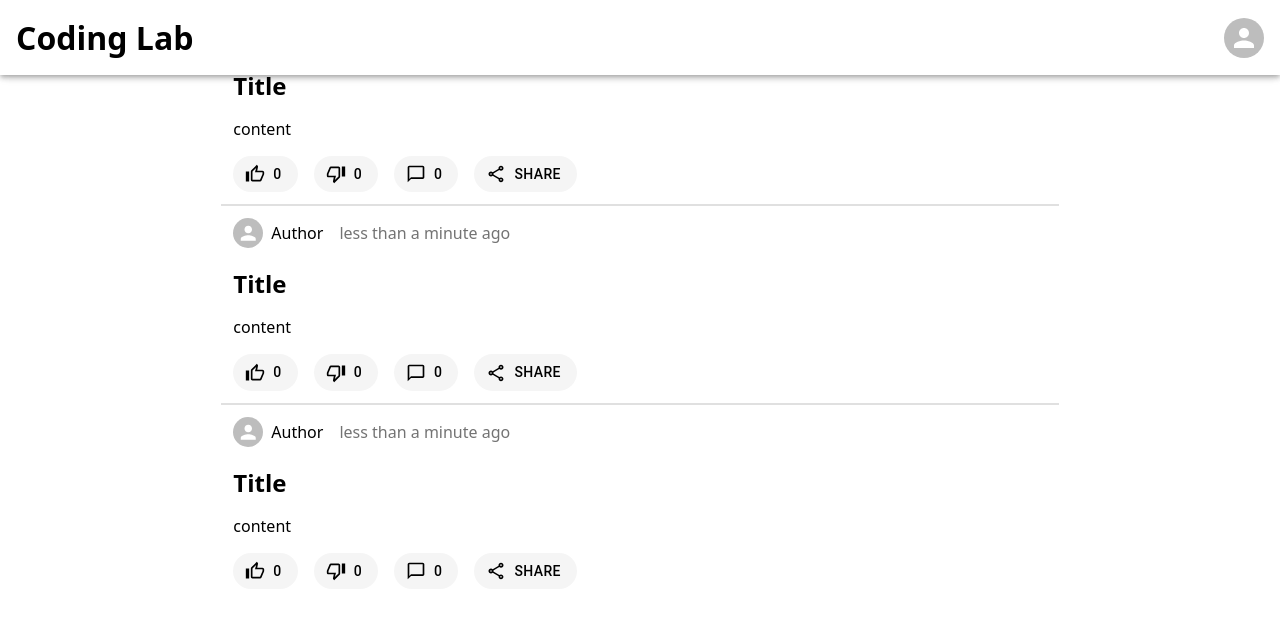
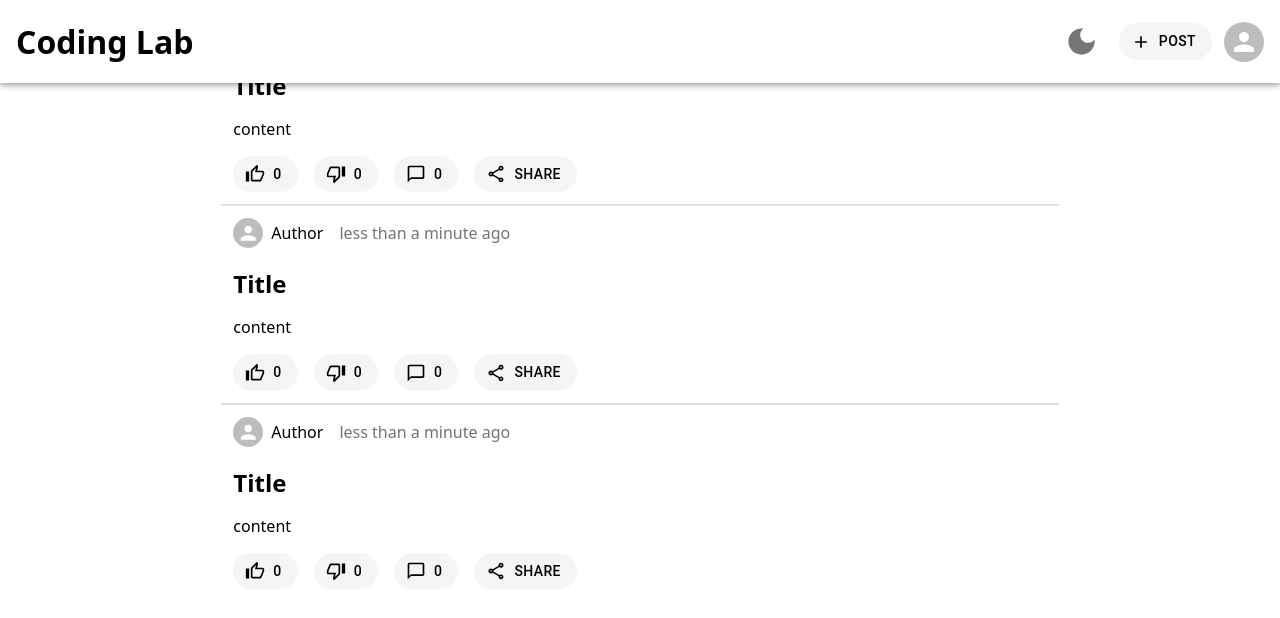
Before and after one commit to abiriadev/coding-lab, a React (Vite) app in the folder apps/frontend/: page / in a window 1280 px wide. Shown: the top 618 px of the page. Built offline with nearby package versions, Linux system fonts and the light colour scheme.

Commit message:
feat: add buttons

```diff
--- a/apps/frontend/src/components/AppBar.tsx
+++ b/apps/frontend/src/components/AppBar.tsx
@@ -1,4 +1,10 @@
-import { Avatar, AppBar as MuiAppBar } from '@mui/material'
+import { DarkMode, Add } from '@mui/icons-material'
+import {
+	Avatar,
+	IconButton,
+	AppBar as MuiAppBar,
+} from '@mui/material'
+import { RoundButton } from './RoundButton'
 
 export interface AppBarProps {
 	position?:
@@ -16,9 +22,14 @@ export const AppBar = ({ position }: AppBarProps) => {
 			color="inherit"
 			className="p-4"
 		>
-			<div className="flex justify-start items-center">
+			<div className="flex justify-start items-center gap-3">
 				<h1 className="m-0 mr-auto">Coding Lab</h1>
-
+				<IconButton>
+					<DarkMode fontSize="large" />
+				</IconButton>
+				<RoundButton icon={<Add />}>
+					Post
+				</RoundButton>
 				<Avatar className=""></Avatar>
 			</div>
 		</MuiAppBar>
```
